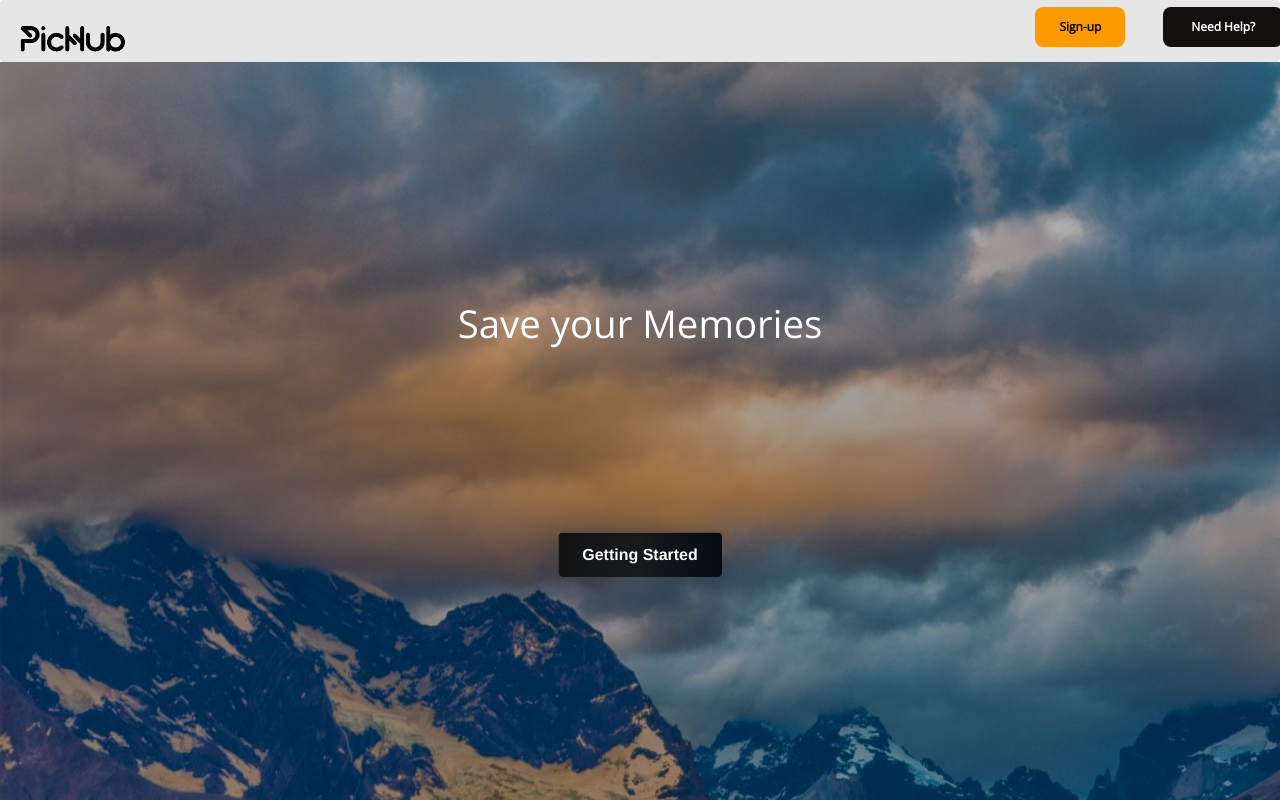
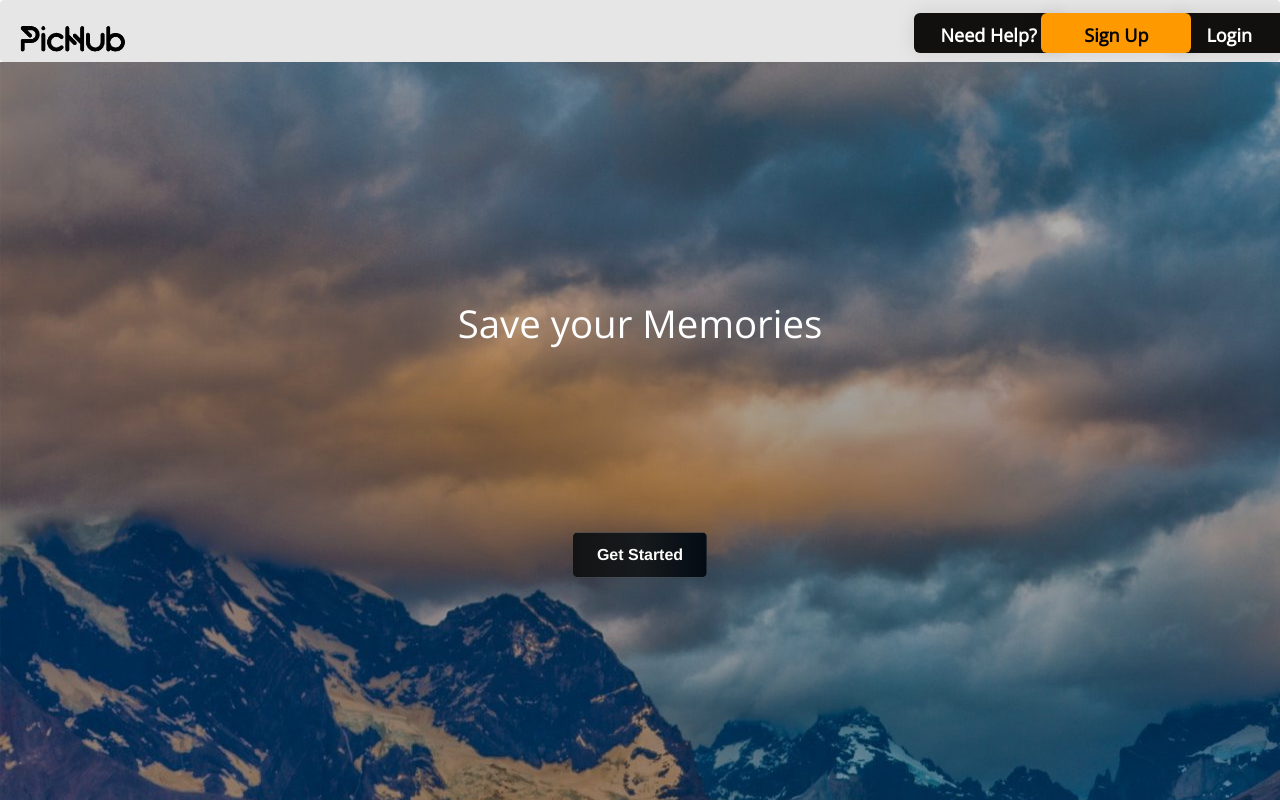
Before and after one commit to RutheniumVI/PicHub, a plain HTML site: page pages/home.html in a window 1280 px wide. Drawn offline with nearby package versions, Linux system fonts and the light colour scheme.

Commit message:
add modal

```diff
--- a/css/starting.css
+++ b/css/starting.css
@@ -68,7 +68,7 @@
           color:rgb(3, 3, 3);
       top:-10%;
       left:80%;
-      width:90px;
+      width:150px;
       height:40px;
       position: absolute;
       z-index: 2;
@@ -78,12 +78,26 @@
       color:white;
       top:-10%;
       left:90%;
-      width:90px;
+      width: 150px;
       height:40px;
       position: absolute;
       z-index: 2;
       background: rgb(17, 16, 15);
       }
+
+
+      .mbtn.help {
+        color:white;
+        top:-10%;
+        left:70%;
+        width:150px;
+        height:40px;
+        position: absolute;
+        z-index: 2;
+        background: rgb(17, 16, 15);
+        }
+
+
 
 
       .header_d{
@@ -108,6 +122,22 @@
           box-shadow: 0 0 20px rgba(0, 0, 0, 0.1);
           display: block;
           transition: all 0.3s ease 0s;
+      }
+
+
+      .show-modal-t{
+        color: rgb(128, 49, 49);
+        background: linear-gradient(to right, #131314, #161a1c, #030b14);
+        font-size: 18px;
+        font-weight: 600;
+        text-transform: capitalize;
+        padding: 10px 15px;
+        margin: 200px auto 0;
+        border: none;
+        outline: none;
+        box-shadow: 0 0 20px rgba(0, 0, 0, 0.1);
+        display: block;
+        transition: all 0.3s ease 0s;
       }
       .mbtn {
           padding:0.6em 2em;
@@ -143,6 +173,13 @@
             }
       .show-modal:hover,
       .show-modal:focus{
+          color: #fff;
+          box-shadow: 0 0 10px rgba(0, 0, 0, 0.4);
+          outline: none;
+      }
+
+      .show-modal-t:hover,
+      .show-modal-t:focus{
           color: #fff;
           box-shadow: 0 0 10px rgba(0, 0, 0, 0.4);
           outline: none;
--- a/pages/home.html
+++ b/pages/home.html
@@ -9,13 +9,25 @@
       <div class="collapse navbar-collapse" id="navbarSupportedContent">
         <ul class="navbar-nav ms-auto mb-2 mb-lg-0">
           <li class="nav-item">
-                <input type="button" class="mbtn login" value="Need Help?" />
+            <button type="button" class="mbtn help show-modal btn-primary btn-lg">
+              Need Help?
+            </button>
           </li>
         </ul>
-
         <ul class="navbar-nav ms-auto mb-2 mb-lg-0">
             <li class="nav-item">
-                <input type="button" class="mbtn signup"  value="Sign-up" onclick="document.location='./sign_up.html'" />
+              <button type="button" class="mbtn login show-modal btn-primary btn-lg" data-toggle="modal" data-target="#myModal1">
+                Login
+              </button>
+            </li>
+          </ul>
+
+          <!--sign up modal !!!!!!!!!!!!! issue doesnt show up-->
+        <ul class="navbar-nav ms-auto mb-2 mb-lg-0">
+            <li class="nav-item">
+              <button type="button" class="mbtn signup show-modal-t btn-primary btn-lg" data-toggle="modal" data-target="#myModal2">
+                Sign up
+              </button>
             </li>
           </ul>
       </div>
@@ -48,14 +60,17 @@
       <h1 class="header_d">Save your Memories</h1>
       <div class="row">
           <div class="col-md-12">
+
               <div class="modal-box"></div>
 
-                  <button type="button" class="cbtn btn-primary btn-lg show-modal" data-toggle="modal" data-target="#myModal">
-                    Getting Started
+                  <button type="button" class="cbtn btn-primary btn-lg show-modal" data-toggle="modal" data-target="#myModal1">
+                    Get Started
                   </button>
 
                   <!-- Modal -->
-                  <div class="modal fade" id="myModal" tabindex="-1" role="dialog" aria-labelledby="myModalLabel">
+                  <!--sign up modal !!!!!!!!!!!!! issue doesnt show up-->
+
+                  <div class="modal fade" id="myModal1" tabindex="-1" role="dialog" aria-labelledby="myModalLabel">
                       <div class="modal-dialog" role="document">
                           <div class="modal-content clearfix">
                               <button type="button" class="close" data-dismiss="modal" aria-label="Close"><span aria-hidden="true">×</span></button>
@@ -79,13 +94,47 @@
                               </div>
                           </div>
                       </div>
+                      <!-- this modal is fine -->
+
+                      <div class="modal fade" id="myModal2"  tabindex="-1" role="dialog" aria-labelledby="myModalLabel">
+                        <div class="modal-dialog" role="document">
+                            <div class="modal-content clearfix">
+                                <button type="button" class="close" data-dismiss="modal" aria-label="Close"><span aria-hidden="true">×</span></button>
+                                <div class="modal-body">
+                                    <h3 class="title">You are one step away from joining</h3>
+                                    <p class="description">Login here Using Email & Password</p>
+                                    <div class="form-group">
+                                        <span class="input-icon"><i class="fa fa-user"></i></span>
+                                        <input type="email" class="form-control" placeholder="Enter email">
+                                    </div>
+                                    <div class="form-group">
+                                        <span class="input-icon"><i class="fas fa-key"></i></span>
+                                        <input type="password" class="form-control" placeholder="Password">
+                                    </div>
+                                    <div class="form-group checkbox">
+                                        <input type="checkbox">
+                                        <label>Remamber me</label>
+                                    </div>
+                                    <a href="" class="forgot-pass">Forgot Password?</a>
+                                    <button class="btn" onclick="document.location='./photos.html'">Register</button>
+                                </div>
+                            </div>
+                        </div>
+
+
+
+
+
+
+
                   </div>
               </div>
           </div>
       </div>
     </div>
 </div>
-<script type="text/javascript" src="https://code.jquery.com/jquery-1.12.0.min.js"></script><script src="https://maxcdn.bootstrapcdn.com/bootstrap/3.3.7/js/bootstrap.min.js" integrity="sha384-Tc5IQib027qvyjSMfHjOMaLkfuWVxZxUPnCJA7l2mCWNIpG9mGCD8wGNIcPD7Txa" crossorigin="anonymous"></script>
+<script type="text/javascript" src="https://code.jquery.com/jquery-1.12.0.min.js">
+</script><script src="https://maxcdn.bootstrapcdn.com/bootstrap/3.3.7/js/bootstrap.min.js" integrity="sha384-Tc5IQib027qvyjSMfHjOMaLkfuWVxZxUPnCJA7l2mCWNIpG9mGCD8wGNIcPD7Txa" crossorigin="anonymous"></script>
 
 </body>
 </html>
```
